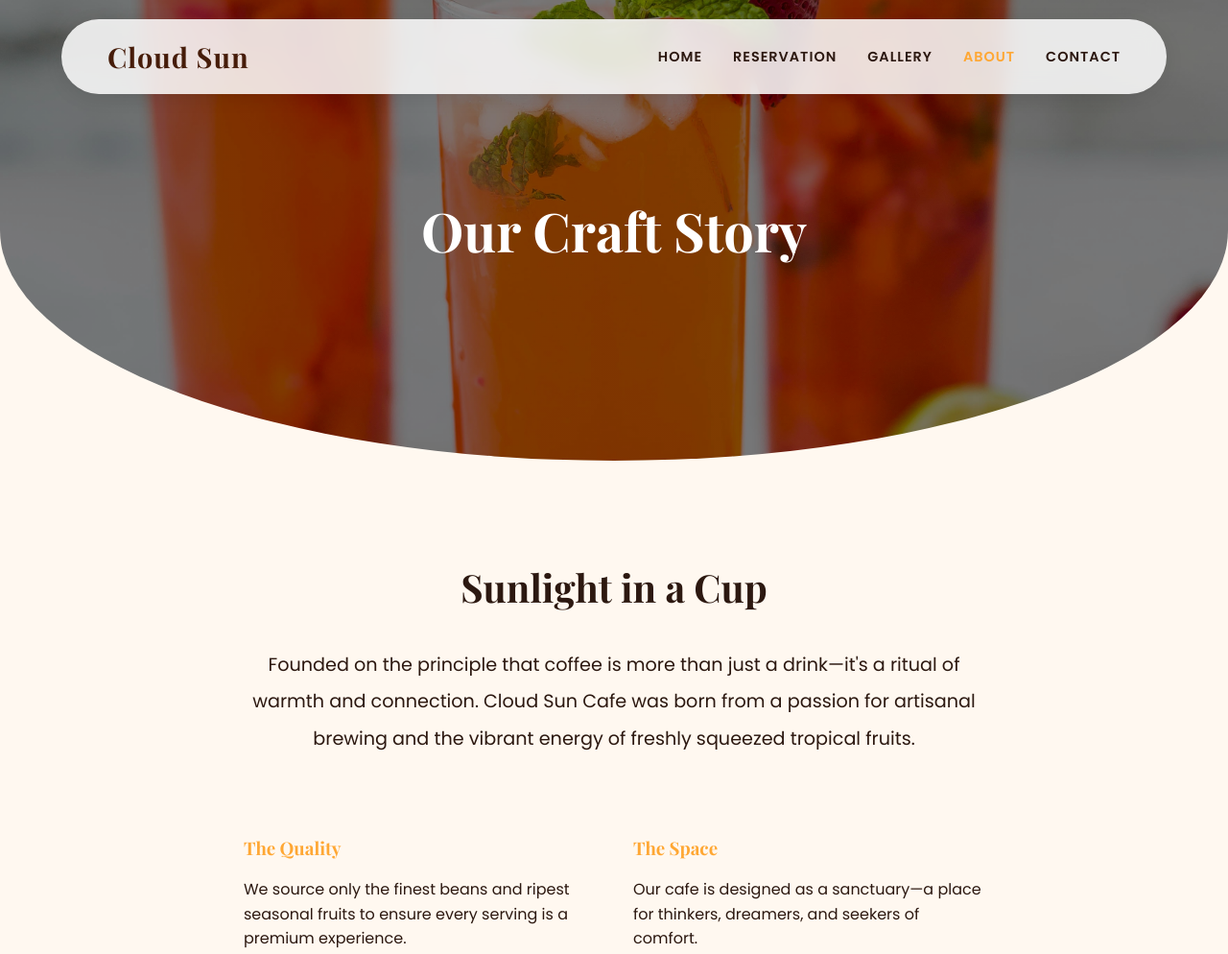
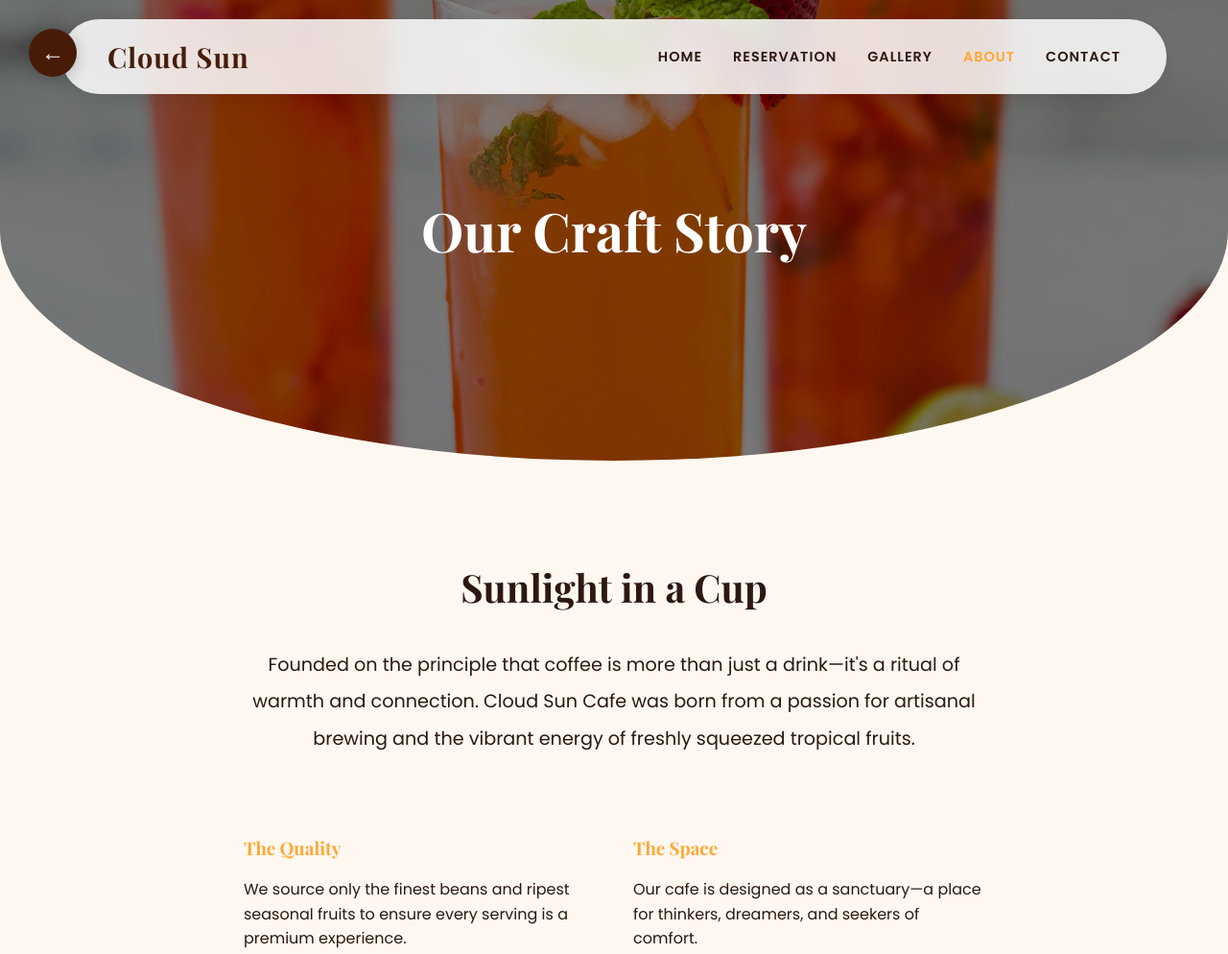
Before and after one commit to sambee-coding/cloud-sun-cafe-and-restaurant, a plain HTML site: page about.html in a window 1280 px wide. Shown: the top 994 px of the page at 96% size. Drawn offline with nearby package versions, Linux system fonts and the light colour scheme.

Commit message:
Nav: Add floating Back-to-Home button on all sub-pages

```diff
--- a/about.html
+++ b/about.html
@@ -28,6 +28,7 @@
     </style>
 </head>
 <body>
+    <a href="index.html" class="back-home" title="Back to Home">←</a>
     <header id="header">
         <div id="cafe-name">
             <h1>Cloud Sun</h1>
--- a/css/style.css
+++ b/css/style.css
@@ -417,3 +417,38 @@ footer h2 {
     .gallery-content { flex-direction: column; }
     .overlay-text { position: static; margin-top: 20px; max-width: 100%; }
 }
+
+/* --- Navigation Helpers --- */
+.back-home {
+    position: fixed;
+    top: 30px;
+    left: 30px;
+    z-index: 1100;
+    width: 50px;
+    height: 50px;
+    background: var(--primary);
+    color: white !important;
+    display: flex;
+    align-items: center;
+    justify-content: center;
+    border-radius: 50%;
+    text-decoration: none;
+    font-size: 1.5rem;
+    box-shadow: 0 4px 15px rgba(0,0,0,0.2);
+    transition: var(--transition);
+}
+
+.back-home:hover {
+    background: var(--accent);
+    transform: scale(1.1) rotate(-10deg);
+}
+
+@media (max-width: 768px) {
+    .back-home {
+        top: 15px;
+        left: 15px;
+        width: 40px;
+        height: 40px;
+        font-size: 1.2rem;
+    }
+}
```
Also changed, not shown: contact.html (+1 -0 lines), gallery.html (+1 -0 lines), reservation.html (+1 -0 lines).
